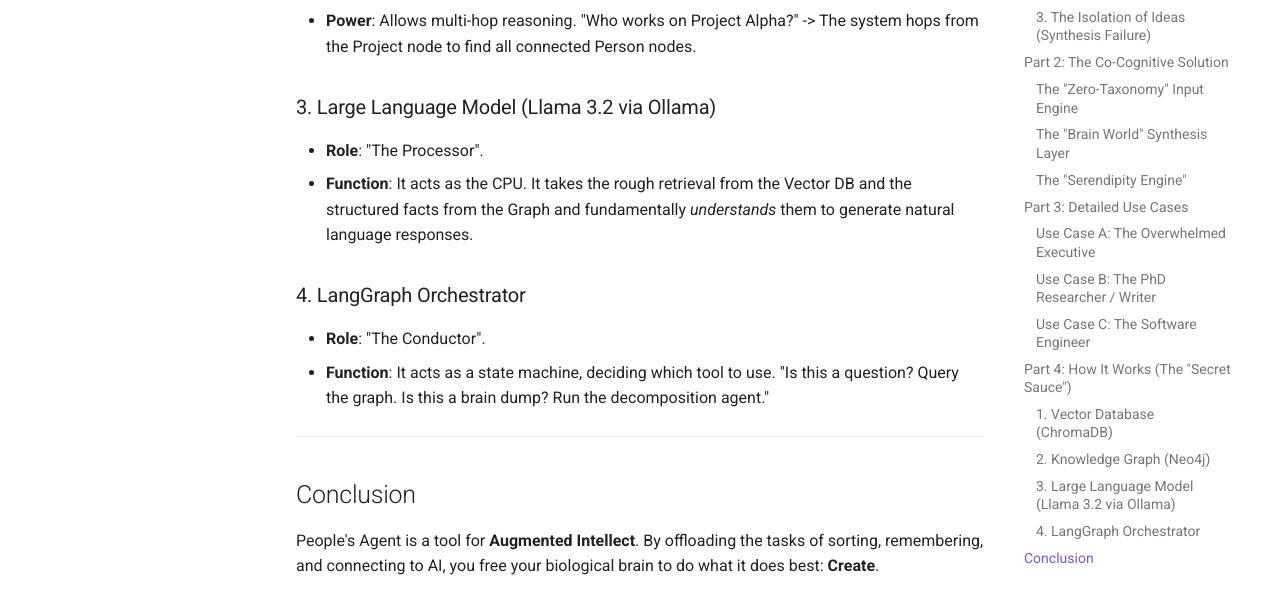
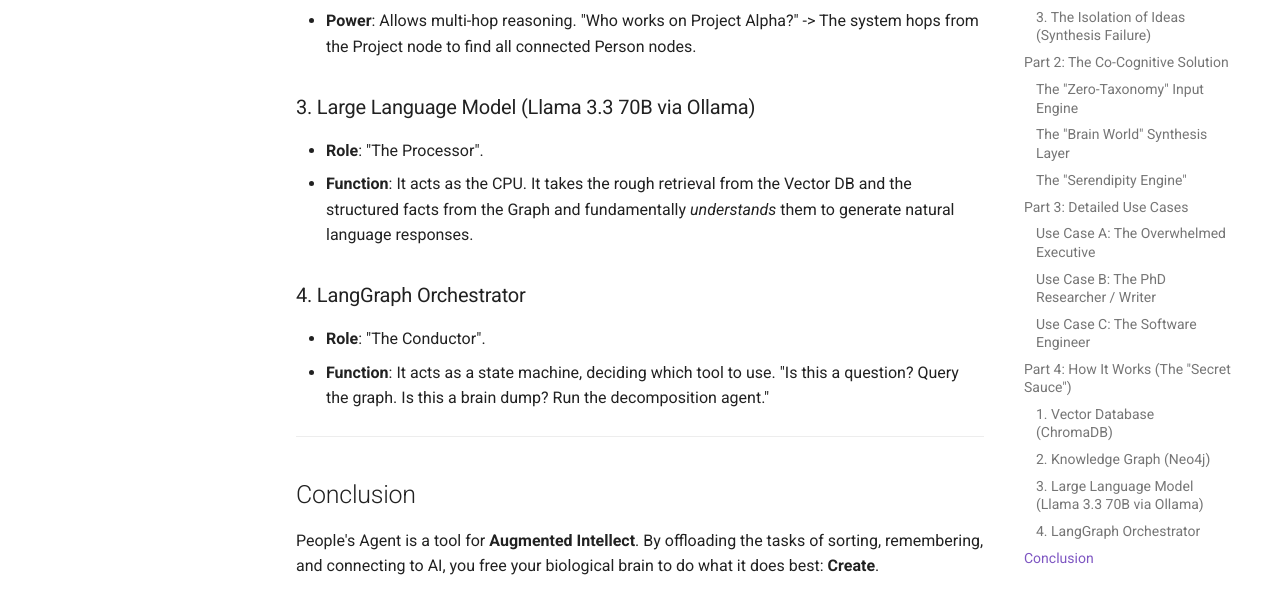
Before and after one commit to umeshshetty/peoples-agent, an MkDocs documentation site: the page built from docs/whitepaper.md, in a window 1280 px wide and 900 px high, scrolled down 3138 px. Shown: the part 253-854 px from the top of the window. Built offline with MkDocs 1.6.1 and Material for MkDocs 9.7.7, drawn with Linux system fonts in a browser that asks for light colours.

Commit message:
docs: Update documentation to reflect Llama 3.3 70B model

````diff
--- a/docs/architecture.md
+++ b/docs/architecture.md
@@ -48,7 +48,7 @@ graph TD
     end
 
     subgraph "Intelligence"
-        Graph <-->|LLM| Ollama[Ollama Llama 3.2]
+        Graph <-->|LLM| Ollama[Ollama Llama 3.3 70B]
     end
 ```
 
--- a/docs/development.md
+++ b/docs/development.md
@@ -12,7 +12,7 @@ The system is composed of three main layers:
 3.  **Intelligence Layer**:
     *   **Orchestrator**: LangGraph (`graph.py`). Manages state and decision tools.
     *   **Memory**: Neo4j (Graph) + ChromaDB (Vector).
-    *   **Inference**: Ollama (Llama 3.2).
+    *   **Inference**: Ollama (Llama 3.3 70B).
 
 ---
 
@@ -47,11 +47,11 @@ ChromaDB runs in-process (embedded). No separate server is needed.
 1.  **Install Ollama**: [ollama.com](https://ollama.com)
 2.  **Pull Model**:
     ```bash
-    ollama pull llama3.2
+    ollama pull llama3.3:70b
     ```
 3.  **Verify**:
     ```bash
-    curl http://localhost:11434/api/generate -d '{"model": "llama3.2", "prompt": "Hi"}'
+    curl http://localhost:11434/api/generate -d '{"model": "llama3.3:70b", "prompt": "Hi"}'
     ```
 
 ---
--- a/docs/whitepaper.md
+++ b/docs/whitepaper.md
@@ -96,7 +96,7 @@ The magic lies in the **Hybrid Memory Architecture**.
 *   **Function**: Stores explicit facts and connections. `(Person: John)-[WORKS_ON]->(Project: Alpha)`.
 *   **Power**: Allows multi-hop reasoning. "Who works on Project Alpha?" -> The system hops from the Project node to find all connected Person nodes.
 
-### 3. Large Language Model (Llama 3.2 via Ollama)
+### 3. Large Language Model (Llama 3.3 70B via Ollama)
 *   **Role**: "The Processor".
 *   **Function**: It acts as the CPU. It takes the rough retrieval from the Vector DB and the structured facts from the Graph and fundamentally *understands* them to generate natural language responses.
 
````
Also changed, not shown: README.md (+1 -1 lines).
